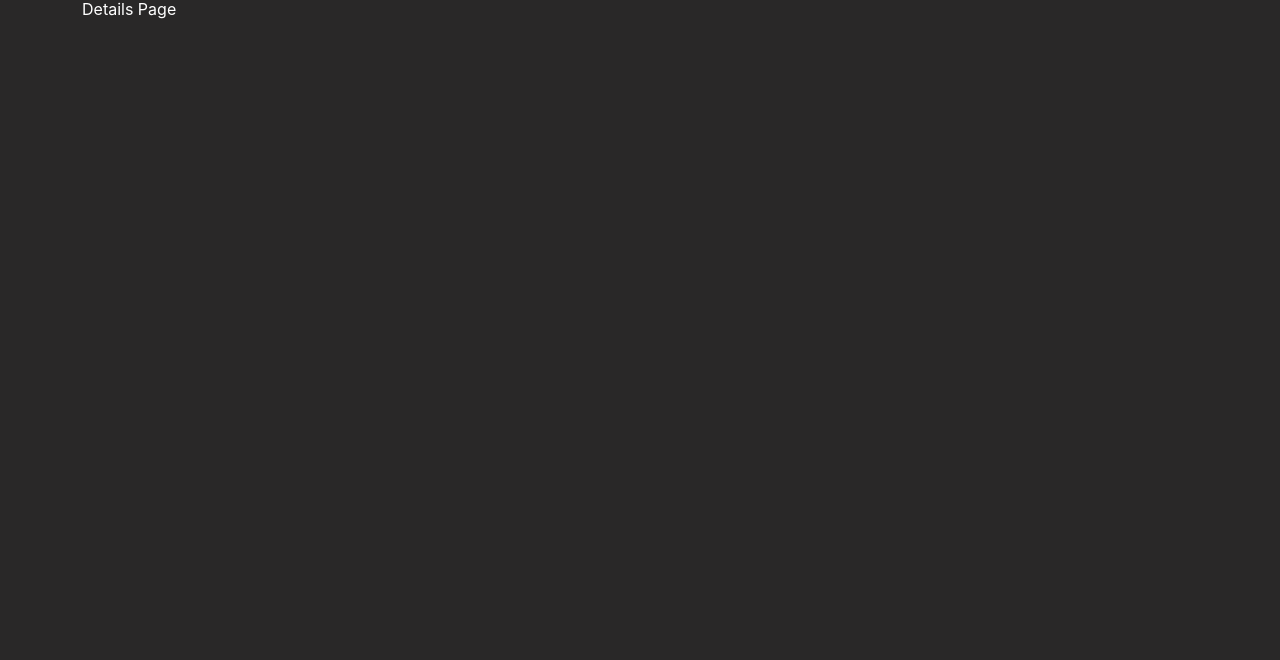
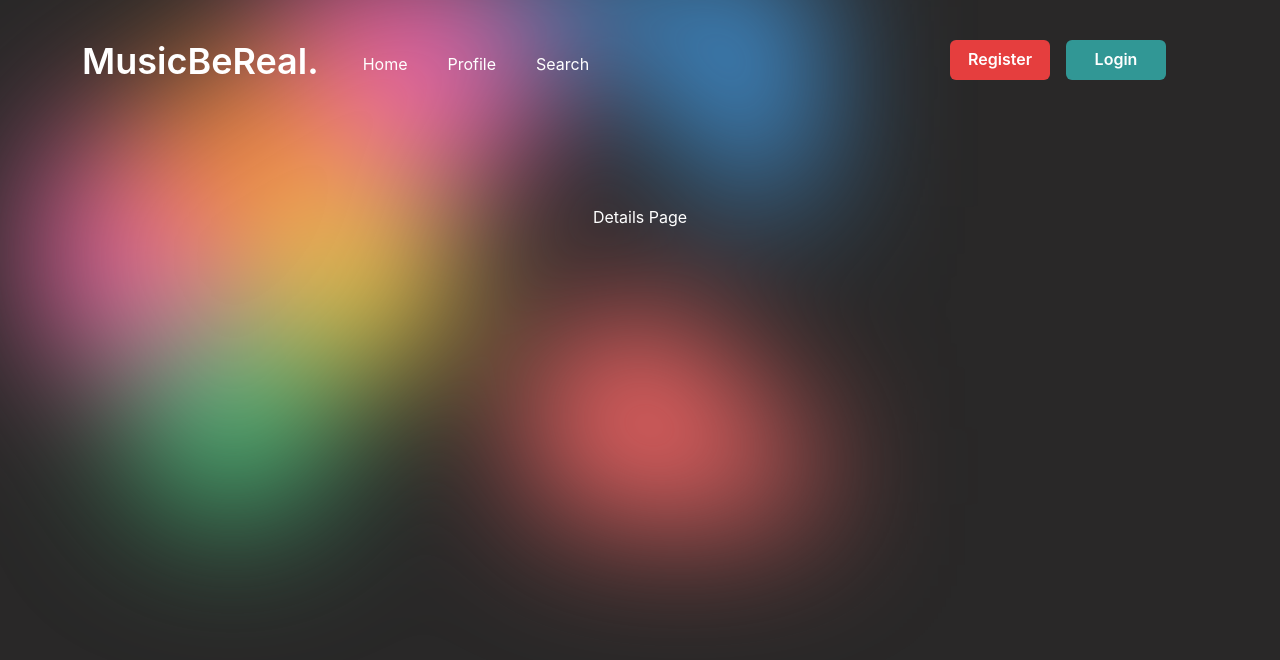
Before and after one commit to rkalafos/music-be-real, a React (Create React App) app: page /details/1 in a window 1280 px wide. Shown: the top 660 px of the page. Built offline with nearby package versions, Linux system fonts and the light colour scheme; no server answers.

Commit message:
make details a page

```diff
--- a/src/App.js
+++ b/src/App.js
@@ -1,14 +1,14 @@
 import "./App.css";
 import { BrowserRouter, Routes, Route } from "react-router-dom";
-import HomePage from "./pages/HomePage";
-import Details from "./components/details";
 import MBRTheme from "./theme";
 import { ChakraProvider } from "@chakra-ui/react";
+import HomePage from "./pages/HomePage";
 import LoginPage from "./pages/LoginPage";
 import RegisterPage from "./pages/RegisterPage";
 import ProfilePage from "./pages/ProfilePage";
 import EditProfilePage from "./pages/EditProfilePage";
 import SearchPage from "./pages/SearchPage";
+import DetailsPage from "./pages/DetailsPage";
 import './vendors/bootstrap/css/bootstrap.min.css';
 import './vendors/bootstrap/bootstrap.min.css';
 function App() {
@@ -22,7 +22,7 @@ function App() {
             <Route path="/register" element={<RegisterPage />} />
             <Route path="/edit-profile" element={<EditProfilePage />} />
             <Route path="/profile/:profileId" element={<ProfilePage />} />
-            <Route path="/details/:did" element={<Details />} />
+            <Route path="/details/:did" element={<DetailsPage />} />
             <Route path="/search" element={<SearchPage />} />
           </Routes>
         </div>
--- a/src/components/details.js
+++ /dev/null
@@ -1,10 +0,0 @@
-import React from "react";
-
-const Details = () => {
-  return (
-    <>
-      <h1 style={{ color: "white" }}>Details Page</h1>
-    </>
-  );
-};
-export default Details;
--- a/src/components/navBar.js
+++ b/src/components/navBar.js
@@ -78,7 +78,7 @@ export default function NavBar() {
                       textDecoration: 'none',
                       bg: 'gray.200'
                     }}
-                    href= 'search'>
+                    href= '/search'>
                     Search
                   </Link>
             </HStack>
--- /dev/null
+++ b/src/pages/DetailsPage.js
@@ -0,0 +1,10 @@
+import React from "react";
+import { DefaultLayout } from "../layouts/DefaultLayout";
+const DetailsPage = () => {
+  return (
+    <DefaultLayout>
+      <h1 style={{ color: "white" }}>Details Page</h1>
+    </DefaultLayout>
+  );
+};
+export default DetailsPage;
--- a/src/pages/SearchPage.js
+++ b/src/pages/SearchPage.js
@@ -1,12 +1,13 @@
 import React from "react";
 import SearchBar from "../components/searchBar";
+import { DefaultLayout } from "../layouts/DefaultLayout";
 
 const SearchPage = () => {
   return (
-    <>
+    <DefaultLayout>
       <h1 style={{ color: "white" }}>Search Page</h1>
       <SearchBar />
-    </>
+    </DefaultLayout>
   );
 };
 export default SearchPage;
```
